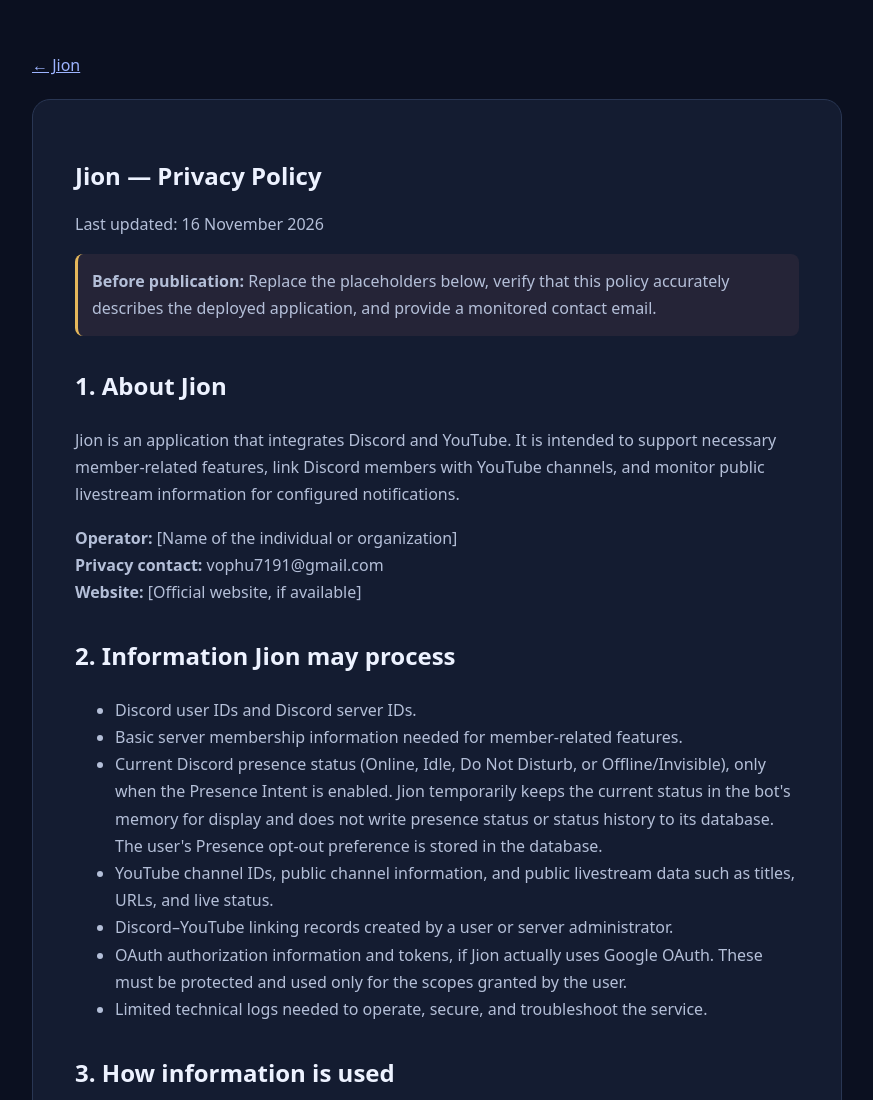
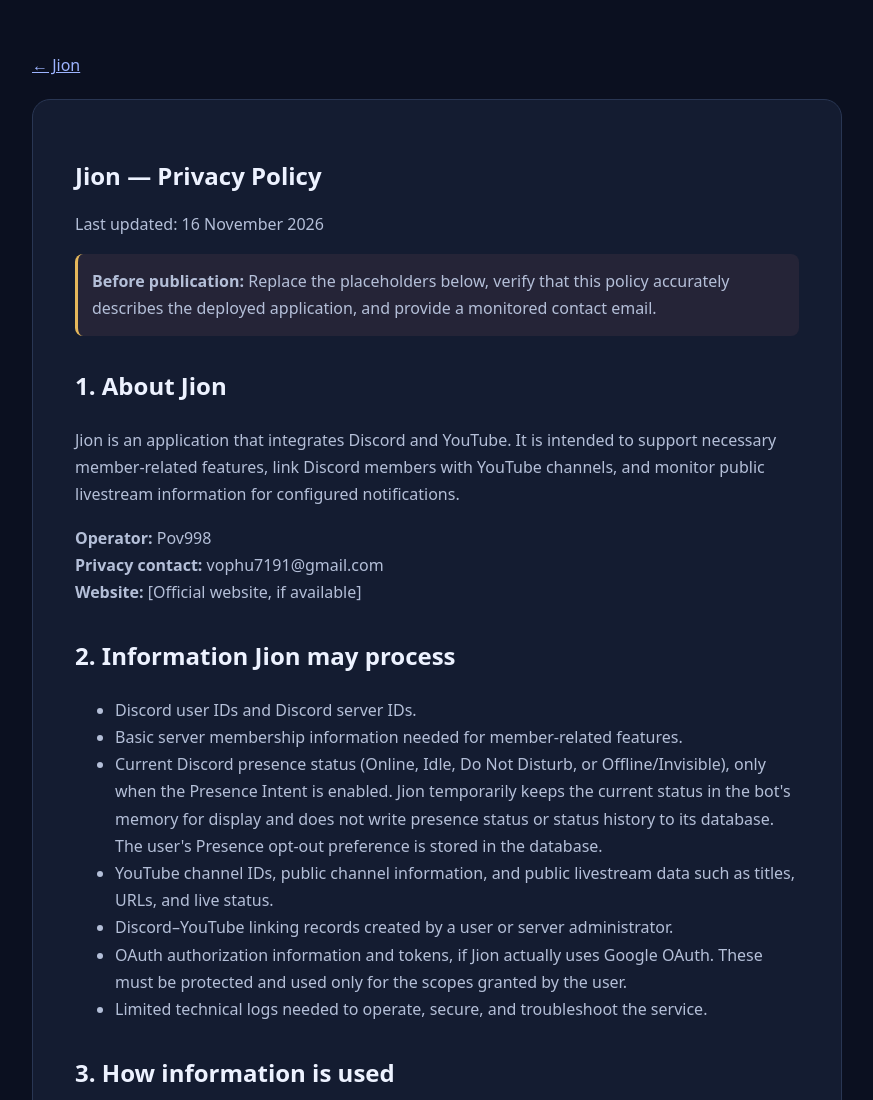
Before and after one commit to vophu7191-glitch/YouTube, a plain HTML site: page privacy-policy.html in a window 1280 px wide. Shown: the top 1100 px of the page, without its empty margins (203-1076 px from the left). Drawn offline with Linux system fonts and the light colour scheme.

Commit message:
Set Jion operator name to Pov998

```diff
--- a/privacy-policy.html
+++ b/privacy-policy.html
@@ -13,7 +13,7 @@
 <p class="notice"><strong>Before publication:</strong> Replace the placeholders below, verify that this policy accurately describes the deployed application, and provide a monitored contact email.</p>
 <h2>1. About Jion</h2>
 <p>Jion is an application that integrates Discord and YouTube. It is intended to support necessary member-related features, link Discord members with YouTube channels, and monitor public livestream information for configured notifications.</p>
-<p><strong>Operator:</strong> [Name of the individual or organization]<br><strong>Privacy contact:</strong> vophu7191@gmail.com<br><strong>Website:</strong> [Official website, if available]</p>
+<p><strong>Operator:</strong> Pov998<br><strong>Privacy contact:</strong> vophu7191@gmail.com<br><strong>Website:</strong> [Official website, if available]</p>
 <h2>2. Information Jion may process</h2>
 <ul>
 <li>Discord user IDs and Discord server IDs.</li>
```
